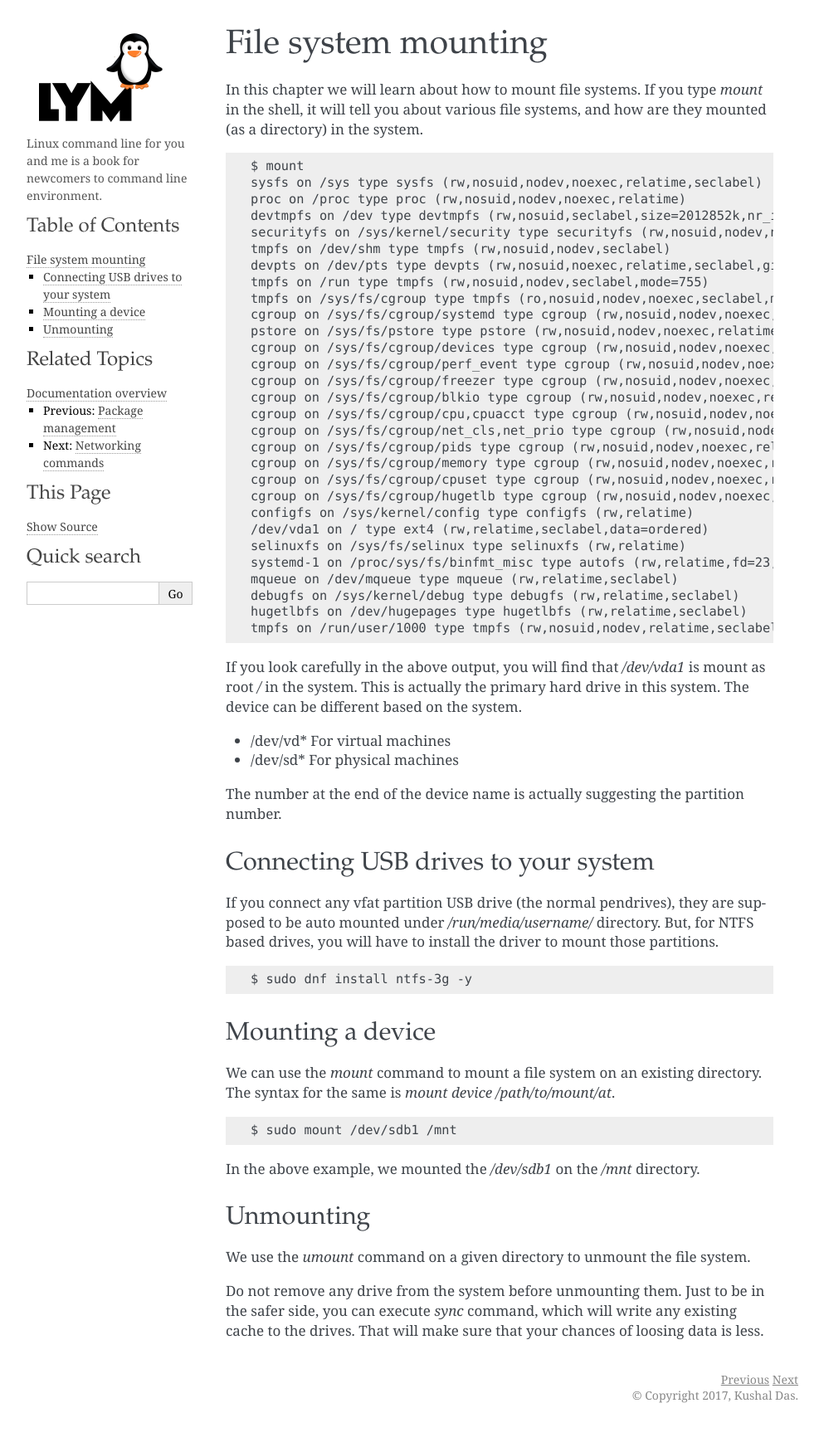
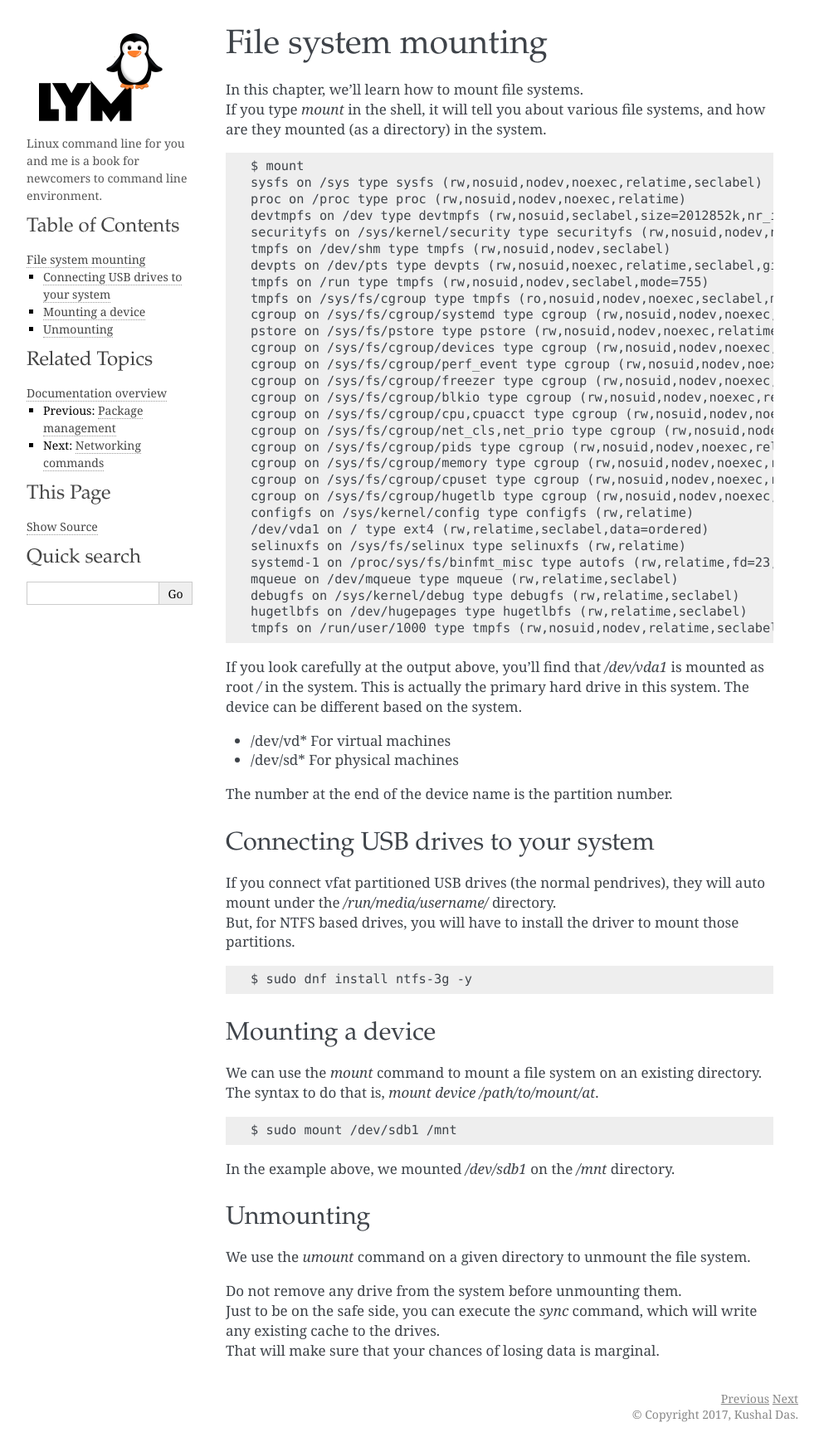
Before and after one commit to kushaldas/lym, a Sphinx documentation site: the page built from docs/mounting.md, in a window 1280 px wide. Shown: the whole page at 83% size, without its empty margins (148-1141 px from the left). Built offline with Sphinx 7.4.7, drawn with Linux system fonts in a browser that asks for light colours; a script that is not in the unit is left out; before the commit the page ends 1721 px from its top, so only the background shows below that.

Commit message:
Updating mounting.md
Grammar edits

````diff
--- a/docs/mounting.md
+++ b/docs/mounting.md
@@ -1,7 +1,7 @@
 ## File system mounting
 
-In this chapter we will learn about how to mount file systems. If you type
-*mount* in the shell, it will tell you about various file systems, and
+In this chapter, we’ll learn how to mount file systems.
+If you type *mount* in the shell, it will tell you about various file systems, and
 how are they mounted (as a directory) in the system.
 
 ```eval_rst
@@ -40,19 +40,20 @@ hugetlbfs on /dev/hugepages type hugetlbfs (rw,relatime,seclabel)
 tmpfs on /run/user/1000 type tmpfs (rw,nosuid,nodev,relatime,seclabel,size=404680k,mode=700,uid=1000,gid=1000)
 ```
 
-If you look carefully in the above output, you will find that */dev/vda1* is mount as root */* in the system. This is actually the primary hard drive in this system. The device can be different based on the system.
+If you look carefully at the output above, you’ll find that */dev/vda1* is mounted as root */* in the system. This is actually the primary hard drive in this system. The device can be different based on the system.
 
 - /dev/vd*  For virtual machines
 - /dev/sd*  For physical machines
 
-The number at the end of the device name is actually suggesting the partition number.
+The number at the end of the device name is the partition number.
 
 ```eval_rst
 .. index:: NTFS
 ```
 ### Connecting USB drives to your system
 
-If you connect any vfat partition USB drive (the normal pendrives), they are supposed to be auto mounted under */run/media/username/*  directory. But, for NTFS based drives, you will have to install the driver to mount those partitions.
+If you connect vfat partitioned USB drives (the normal pendrives), they will auto mount under the */run/media/username/*  directory.
+But, for NTFS based drives, you will have to install the driver to mount those partitions.
 
 ```
 $ sudo dnf install ntfs-3g -y
@@ -60,13 +61,13 @@ $ sudo dnf install ntfs-3g -y
 
 ### Mounting a device
 
-We can use the *mount* command to mount a file system on an existing directory. The syntax for the same is *mount device /path/to/mount/at*.
+We can use the *mount* command to mount a file system on an existing directory. The syntax to do that is, *mount device /path/to/mount/at*.
 
 ```
 $ sudo mount /dev/sdb1 /mnt
 ```
 
-In the above example, we mounted the */dev/sdb1* on the */mnt* directory.
+In the example above, we mounted */dev/sdb1* on the */mnt* directory.
 
 ```eval_rst
 .. index:: umount
@@ -75,5 +76,6 @@ In the above example, we mounted the */dev/sdb1* on the */mnt* directory.
 
 We use the *umount* command on a given directory to unmount the file system.
 
-Do not remove any drive from the system before unmounting them. Just to be in the safer side, you can execute *sync* command, which will
-write any existing cache to the drives. That will make sure that your chances of loosing data is less.
+Do not remove any drive from the system before unmounting them.
+Just to be on the safe side, you can execute the *sync* command, which will write any existing cache to the drives.
+That will make sure that your chances of losing data is marginal.
````
